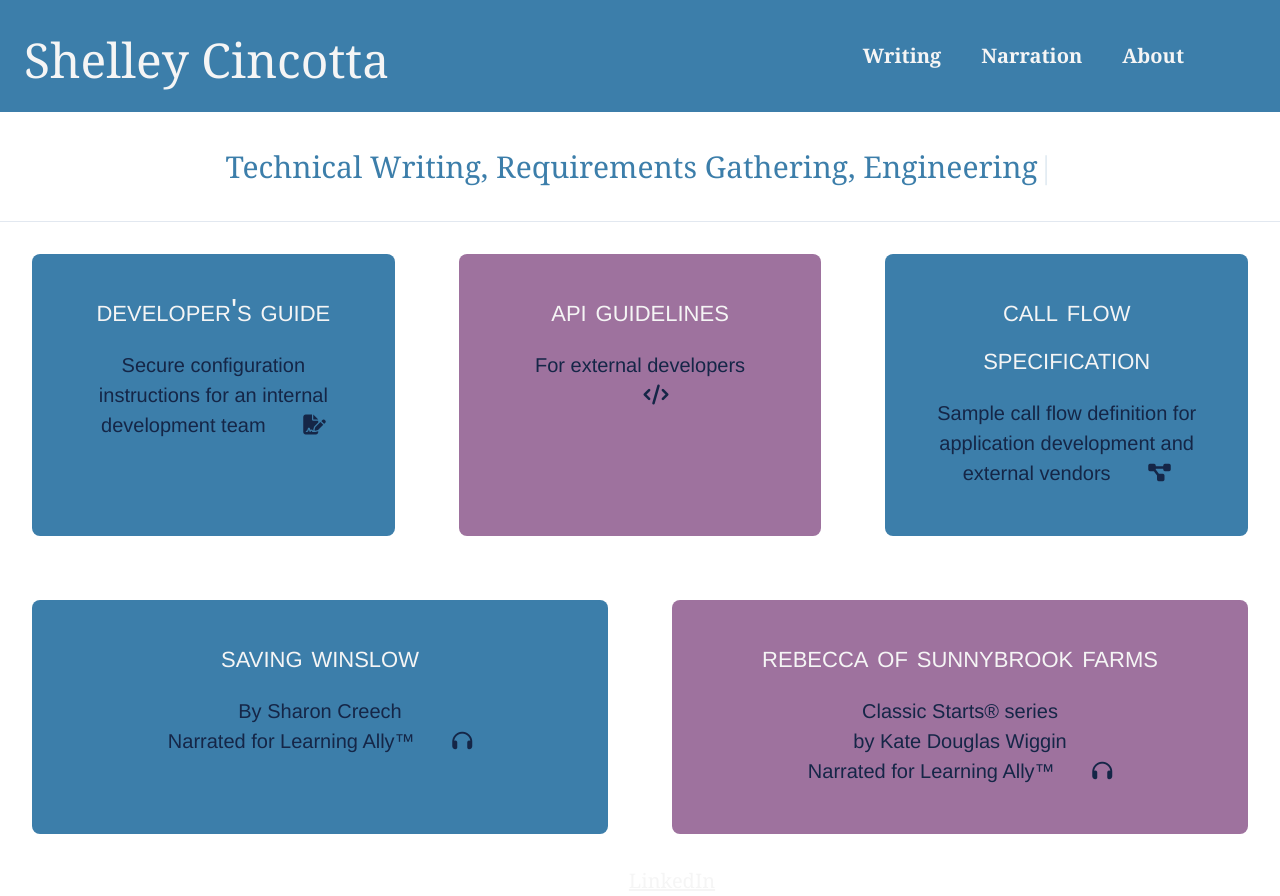
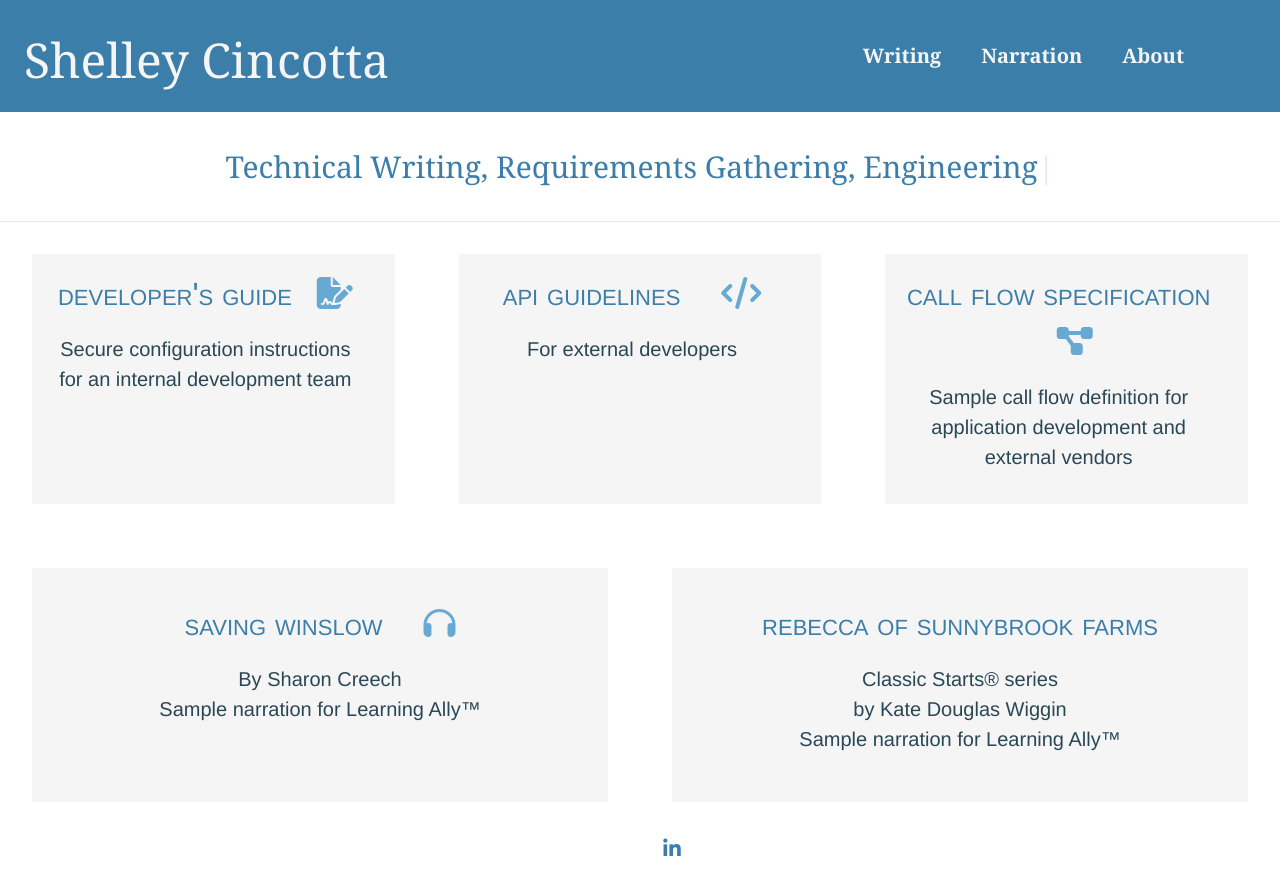
Before and after one commit to shelcindra/shelcindra.github.io, a plain HTML site: page index.html in a window 1280 px wide. After the commit the page ends 864 px from the top, so only its background shows below. Drawn offline with nearby package versions, Linux system fonts and the light colour scheme.

Commit message:
Added icons
And played with styles.

```diff
--- a/index.html
+++ b/index.html
@@ -24,7 +24,8 @@
             <div class="mb-8">
                 <h1 class="text-5xl text-left h-8 px-2 pb-8">Shelley Cincotta</h1>
             </div>
-            <div class="sm:hidden">
+            <!--Add comments class="sm:hidden" -->
+            <div class="hidden">
                 <button type="button" id="mybutton" class="block text-gray-200">
                     <svg class="fill current" xmlns="http://www.w3.org/2000/svg" viewBox="0 0 24 24" width="24" height="24">
                         <path class="heroicon-ui" d="M4 5h16a1 1 0 0 1 0 2H4a1 1 0 1 1 0-2zm0 6h16a1 1 0 0 1 0 2H4a1 1 0 0 1 0-2zm0 6h16a1 1 0 0 1 0 2H4a1 1 0 0 1 0-2z" /></svg>
@@ -40,7 +41,7 @@
         </nav>
         </div>
     </header>
-    <!--Add comments class="text-3xl sm:text-4xl" -->
+    <!--Add comments class="text-3xl sm:text-4xl" <a href="writing samples/Secured configuration.pdf" alt="Writing sample for internal developers">developer's guide</a> -->
     <div id="liveTyping">
         <div id="about" >
             <p id="my">Technical Writing, Requirements Gathering, Engineering</p>
@@ -50,43 +51,60 @@
     <hr>
 
     <div id="maincontent">
-        <div class="sample p-8 w-auto sm:w-1/4">
-            <a href="writing samples/Secured configuration.pdf" alt="Writing sample for internal developers">developer's guide</a>
-            <p>
-                Secure configuration instructions for an internal development team
-                <i class="myIcon fas fa-file-signature"></i>
-            </p>
+        <div class="sample w-auto sm:w-1/4">
+            <a href="writing samples/Secured configuration.pdf" alt="Writing sample for internal developers">
+                developer's guide
+                <div class="myIcon">
+                        <i class="fas fa-file-signature"></i>
+                </div>
+                <p>Secure configuration instructions for an internal development team</p>
+            </a>
         </div>
 
-        <div id="sample2" class="sample p-8 w-auto sm:w-1/4">
-            <a href="writing samples/Sample API Guidelines.pdf" alt="Writing sample for external developers">api guidelines</a>
-            <p>
-                For external developers
+        <div id="sample2" class="sample w-auto sm:w-1/4">
+            <a href="writing samples/Sample API Guidelines.pdf" alt="Writing sample for external developers">
+                api guidelines
+                <div class="myIcon">
                         <i class="myIcon fas fa-code"></i>
-            </p>
+                </div>
+                <p>For external developers</p>
+            </a>
+        </div>
+        <div class="sample w-auto sm:w-1/4">
+            <a href="writing samples/Sample Call Flow Spec.pdf" alt="Writing sample for vendors">
+                call flow specification
+                <div class="myIcon">
+                    <i class="myIcon fas fa-project-diagram"></i>
+                </div>
+                <p>Sample call flow definition for application development and external vendors</p>
+            </a>
         </div>
         <div class="sample p-8 w-auto sm:w-1/4">
-            <a href="writing samples/Sample Call Flow Spec.pdf" alt="Writing sample for vendors">call flow specification</a>
-            <p>
-                Sample call flow definition for application development and external vendors
-                <i class="myIcon fas fa-project-diagram"></i>
-            </p>
+            <a href="voice samples/savingwinslow_linkcast01.mp4" alt="Saving Winslow">
+                saving winslow
+                <div class="myIcon">
+                    <i class="myIcon fas fa-headphones"></i>
                 </div>
-        <div class="sample p-8 w-auto sm:w-1/4">
-            <a href="voice samples/savingwinslow_linkcast01.mp4" alt="Saving Winslow">saving winslow</a>
                 <p>
                     By Sharon Creech<br>
-                Narrated for Learning Ally&trade;
-                <i class="myIcon fas fa-headphones"></i>
+                    Sample narration for Learning Ally&trade;
+
                 </p>
+            </a>
         </div>
         <div id="sample2" class="sample p-8 w-auto sm:w-1/4">
-            <a href="voice samples/rebeccaofsunnybrookfarm_trailer01.mp4" alt="Rebecca of Sunnybrook Farm">rebecca of sunnybrook farms</a>
+            <a href="voice samples/rebeccaofsunnybrookfarm_trailer01.mp4" alt="Rebecca of Sunnybrook Farm">
+                rebecca of sunnybrook farms
+                <!--
+                <div class="sm:display myIcon2">
+                    <i class="myIcon fas fa-headphones"></i>
+                </div>
+            -->
                 <p>
                     Classic Starts&reg; series <br>by Kate Douglas Wiggin<br>
-                Narrated for Learning Ally&trade;
-                <i class="myIcon fas fa-headphones"></i>
+                    Sample narration for Learning Ally&trade;
                 </p>
+            </a>
         </div>
     </div>
 
@@ -94,7 +112,8 @@
     <footer>
         <div class="ml-16">
             <span>
-                <a href="https://www.linkedin.com/in/shelley-cincotta/">LinkedIn</a>
+
+                <a href="https://www.linkedin.com/in/shelley-cincotta/"><i class="fab fa-linkedin-in"></i></a>
             </span>
         </div>
     </footer>
--- a/styles/styles.css
+++ b/styles/styles.css
@@ -9,7 +9,7 @@ body {
     background: url(../images/gray.jpg) #2c5282;
     background-size: contain; */
     max-height: fit-content;
-    color: whitesmoke;
+    color: rgb(60, 126, 170);
 }
 
 .top {
@@ -18,13 +18,13 @@ body {
     /* font-size: 3rem; */
     font-weight: 200;
     /* text-center text-5xl text-bold px-2 pb-8 */
+    color: whitesmoke;
 }
 
 #liveTyping {
     padding: 2rem;
     font-size: 1.875rem;
     text-align: center;
-    color: rgb(60, 126, 170);
 }
 
 #maincontent {
@@ -43,11 +43,12 @@ body {
     font-size: 2rem;
     font-variant: small-caps;
     flex: 1 1 auto;
-    background: rgb(60, 126, 170);
+    background-color: whitesmoke;
     background-size: contain;
     margin: 2rem;
+    padding-top: 1rem;
+    padding: 1rem 1rem 1rem 0rem;
     max-width: 100%;
-    border-radius: .5rem;
     border-style: solid;
     border-color: white;
     font-family: 'Franklin Gothic Medium', 'Arial Narrow', Arial, sans-serif;
@@ -58,28 +59,34 @@ body {
     font-variant: normal;
     font-size: 1.25rem;
     margin: 1rem;
-    color: rgb(21, 38, 71);
+    color: rgb(42, 71, 85);
 }
 
 .sample:hover {
-    color: rgb(21, 38, 71);
-    background-color: whitesmoke;
+    color: whitesmoke;
+    background: rgb(60, 126, 170);
 }
 
+/*  rgb(158, 114, 158)
 #sample2 {
-    background-color: rgb(158, 114, 158);
+    background-color: white;
+    color: rgb(60, 126, 170);
 }
+
 
 #sample2:hover {
     background-color: whitesmoke;
 }
+*/
 
 .myIcon {
-    padding-left:2rem;
+    display: inline;
+    padding-left:1rem;
+    color: rgb(104, 169, 212);
 }
 
 footer {
     text-align: center;
     font-size: 1.25rem;
-    text-decoration:underline;
+    color: rgb(60, 126, 170);
 }
```
Lines whose indentation alone changed are shown as unchanged.
